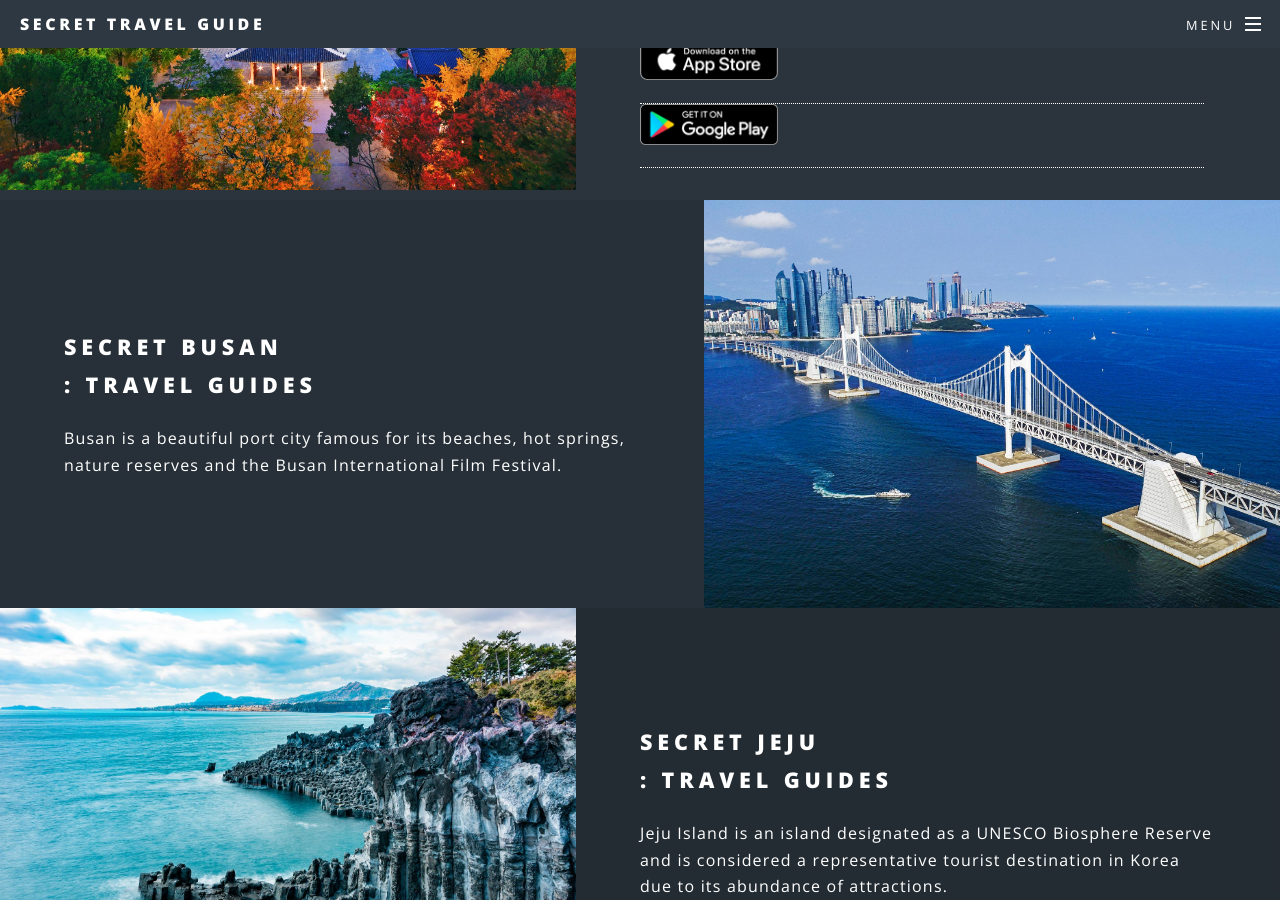
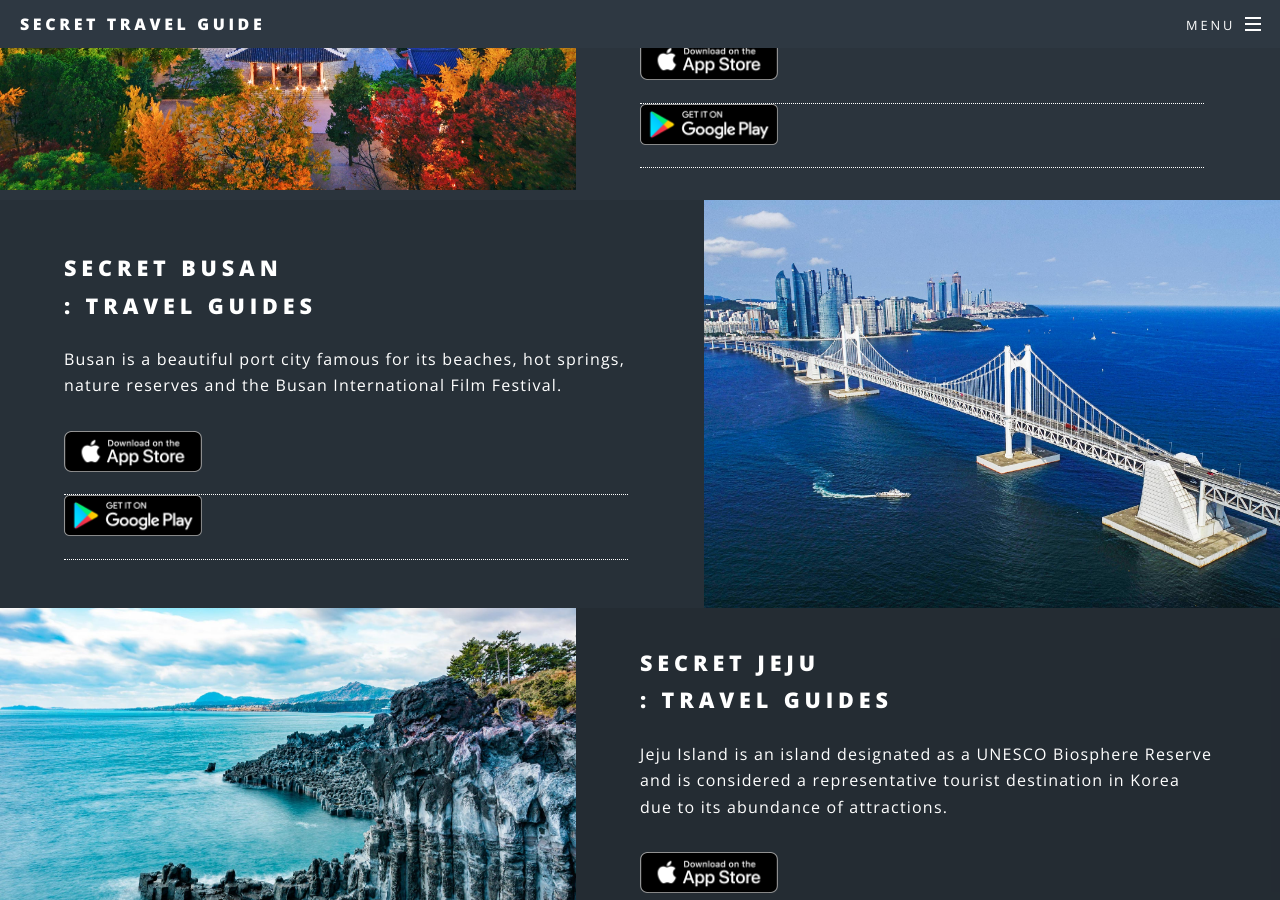
Before and after one commit to inansung/secret.github.io, a Jekyll site: the page built from index.html, in a window 1280 px wide and 900 px high, scrolled down 1649 px. Built offline with Jekyll 4.4.1, drawn with Linux system fonts in a browser that asks for light colours.

Commit message:
Update index.html

```diff
--- a/index.html
+++ b/index.html
@@ -39,11 +39,10 @@ layout: landing
 								<h2>Secret SEOUL<br />
 								: Travel Guides</h2>
 								<p>Seoul is a city where you can not only enjoy cultural and artistic contents such as K-POP and K-DRAMA, but also enjoy delicious K-FOOD, trendy cafes, and a beautiful harmony of tradition and modernity. </p>
-
-							<div class="grid-image">
-								<a href="https://apps.apple.com/us/app/yourkorea-seoul/id1637598369" target="_blank"><img src="images/appstore_badge_original.png" alt="" /></a>
-  								<a href="https://play.google.com/store/apps/details?id=net.yourkorea.seoul&hl=ko&gl=US" target="_blank"><img src="images/googleplay_badge_original.png" alt="" /></a>
-							</div>
+								<div class="grid-image">
+									<a href="https://apps.apple.com/us/app/yourkorea-seoul/id1637598369" target="_blank"><img src="images/appstore_badge_original.png" alt="" /></a>
+									<a href="https://play.google.com/store/apps/details?id=net.yourkorea.seoul&hl=ko&gl=US" target="_blank"><img src="images/googleplay_badge_original.png" alt="" /></a>
+								</div>
 							</div>
 						</section>
 						<section class="spotlight">
@@ -51,6 +50,10 @@ layout: landing
 								<h2>Secret BUSAN<br />
 								: Travel Guides</h2>
 								<p>Busan is a beautiful port city famous for its beaches, hot springs, nature reserves and the Busan International Film Festival.</p>
+								<div class="grid-image">
+									<a href="https://apps.apple.com/us/app/yourkorea-seoul/id1637598369" target="_blank"><img src="images/appstore_badge_original.png" alt="" /></a>
+									<a href="https://play.google.com/store/apps/details?id=net.yourkorea.seoul&hl=ko&gl=US" target="_blank"><img src="images/googleplay_badge_original.png" alt="" /></a>
+								</div>
 							</div>
 						</section>
 						<section class="spotlight">
@@ -58,6 +61,10 @@ layout: landing
 								<h2>Secret JEJU<br />
 								: Travel Guides</h2>
 								<p>Jeju Island is an island designated as a UNESCO Biosphere Reserve and is considered a representative tourist destination in Korea due to its abundance of attractions.</p>
+								<div class="grid-image">
+									<a href="https://apps.apple.com/us/app/yourkorea-seoul/id1637598369" target="_blank"><img src="images/appstore_badge_original.png" alt="" /></a>
+									<a href="https://play.google.com/store/apps/details?id=net.yourkorea.seoul&hl=ko&gl=US" target="_blank"><img src="images/googleplay_badge_original.png" alt="" /></a>
+								</div>
 							</div>
 						</section>
 					</section>
```
